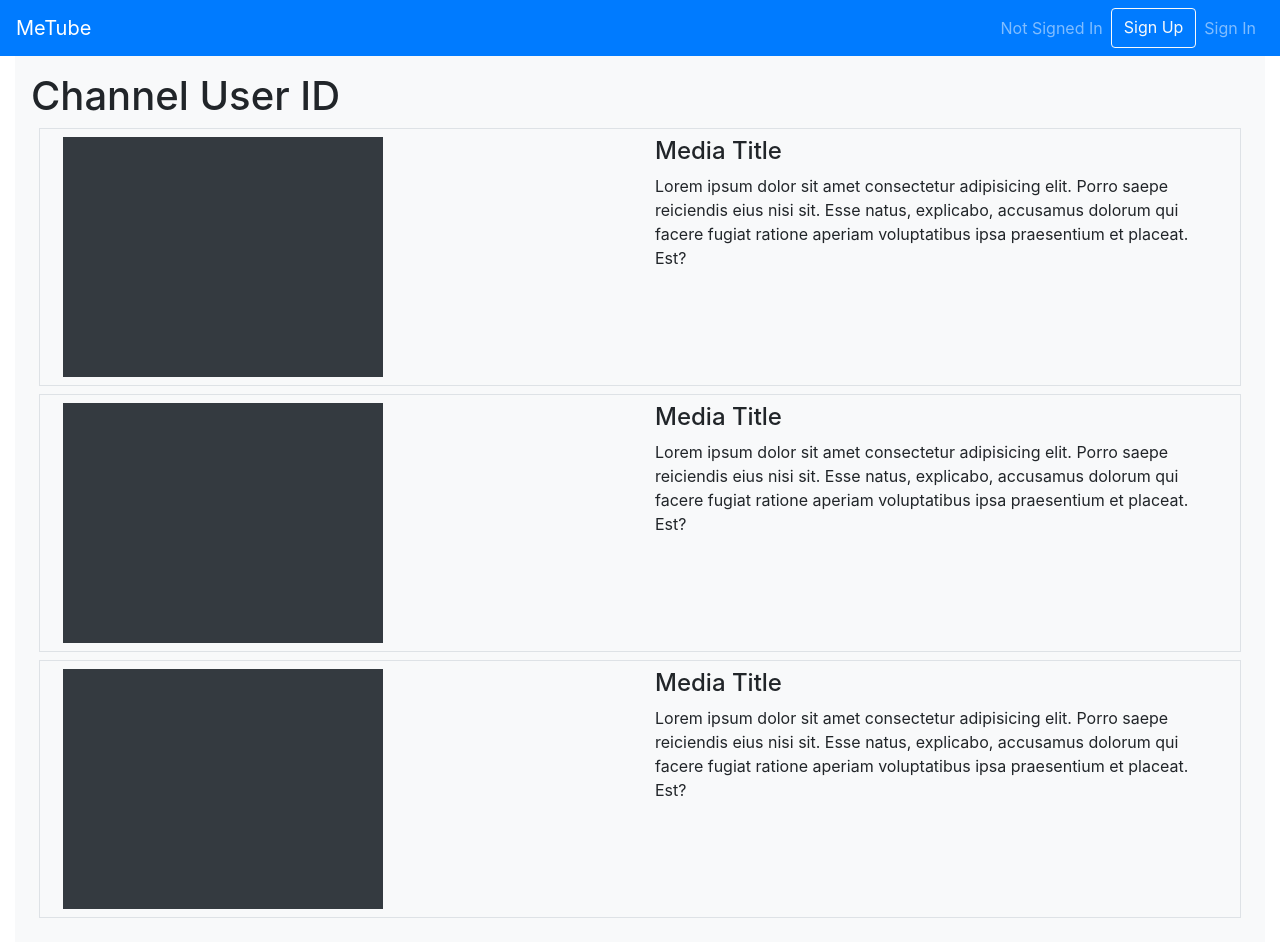
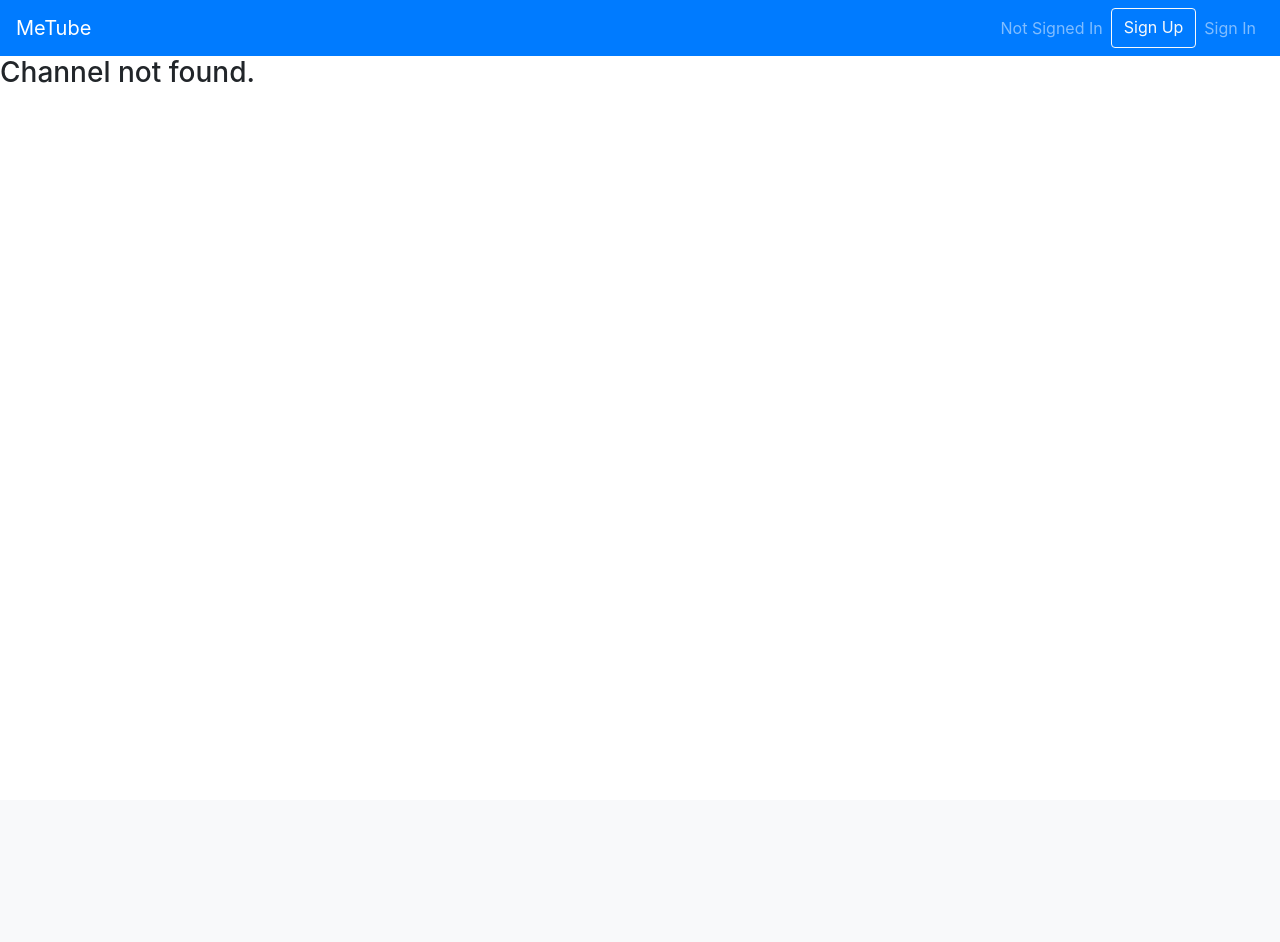
Before and after one commit to Cierraoliveira/CPSC4620, a PHP site: page /channelView.php in a window 1280 px wide. After the commit the page ends 83 px from the top, so only its background shows below. Run offline with PHP 8.4, Linux system fonts and the light colour scheme; data that the repository does not hold is empty.

Commit message:
Patched MediaThumbnail + added new ChannelView
- MediaThumbnail occurances should now query for Media_Type
- Redid ChannelView

```diff
--- a/root/browse.php
+++ b/root/browse.php
@@ -14,7 +14,7 @@
             "CPSC4620-MeTube_uk72"
         );
 
-        $stmt = $mysqli->prepare("SELECT Media_ID, Path, Title, Description FROM Media WHERE Category LIKE ?")
+        $stmt = $mysqli->prepare("SELECT Media_ID, Path, Title, Description, Media_Type FROM Media WHERE Category LIKE ?")
         or die("Error: ".$mysqli->error);
         $stmt->bind_param("s", $category);
         $stmt->execute();
@@ -25,7 +25,8 @@
                 $path = $row["Path"];
                 $title = $row["Title"];
                 $description = $row["Description"];
-                $category_media = $category_media . MediaThumbnail($media_id, $path, $title, $description);
+                $media_type = $row["Media_Type"];
+                $category_media = $category_media . MediaThumbnail($media_id, $path, $title, $description, $media_type);
             }
         }
 
--- a/root/channelView.php
+++ b/root/channelView.php
@@ -1,36 +1,55 @@
 <?php
-    function component_media() {
-        return "
-            <div class='row m-2 p-2 border'>
-                <div class='col'>
-                    <div class='bg-dark' style='width: 320px; height: 240px'></div>
-                </div>
-                <div class='col'>
-                    <h4>Media Title</h4>
-                    <p>Lorem ipsum dolor sit amet consectetur adipisicing elit. Porro saepe reiciendis eius nisi sit. Esse natus, explicabo, accusamus dolorum qui facere fugiat ratione aperiam voluptatibus ipsa praesentium et placeat. Est?</p>
-                </div>
-            </div>
-        ";
+    include("./components/Session.php");
+    include("./components/MediaThumbnail.php");
+
+    $user_id = "";
+    $user_uploads = "";
+
+    if (isset($_GET)) {
+        if (isset($_GET["id"])) {
+            $user_id = htmlspecialchars($_GET["id"]);
+
+            $mysqli = new mysqli(
+                "mysql1.cs.clemson.edu",
+                "CPSC4620MTb_8b5n",
+                "cpsc4620-metube",
+                "CPSC4620-MeTube_uk72"
+            );
+
+            $stmt = $mysqli->prepare("SELECT ID FROM Users WHERE ID=?")
+            or die("Error: ".$mysqli->error);
+            $stmt->bind_param("s", $user_id);
+            $stmt->execute();
+            $res = $stmt->get_result();
+            if ($res->num_rows != 0) {
+
+                // redirect to UserView
+                if ($user_id == $signed_in_user_id) {
+                    header("Location: "."./userView.php");
+                    die();
+                }
+
+                $stmt = $mysqli->prepare("SELECT Media_ID, Path, Title, Description, Media_Type FROM Media WHERE User_ID=?")
+                or die("Error: ".$mysqli->error);
+                $stmt->bind_param("s", $user_id);
+                $stmt->execute();
+                $res = $stmt->get_result();
+                if ($res->num_rows != 0) {
+                    while ($row = $res->fetch_assoc()) {
+                        $media_id = $row["Media_ID"];
+                        $path = $row["Path"];
+                        $title = $row["Title"];
+                        $description = $row["Description"];
+                        $media_type = $row["Media_Type"];
+                        $user_uploads = $user_uploads . MediaThumbnail($media_id, $path, $title, $description, $media_type);
+                    }
+                }
+            } else {
+                $user_id = "";
+            }
+            $mysqli->close();
+        }
     }
-
-    function component_msg() {
-        return "
-            <div class='text-left'>
-                <p class='mb-0 text-primary'>User:</p>
-                <p class='border-bottom'>Lorem ipsum dolor sit amet consectetur adipisicing elit. Nemo architecto iste temporibus hic, sint consequatur ipsam porro quam labore suscipit. Labore incidunt ducimus recusandae asperiores perspiciatis accusamus, sint rerum iusto?</p>
-            </div>
-        ";
-    }
-
-    function component_msg_reply() {
-        return "
-            <div class='text-right'>
-                <p class='mb-0 text-warning'>User:</p>
-                <p class='border-bottom'>Lorem ipsum dolor sit amet consectetur adipisicing elit. Nemo architecto iste temporibus hic, sint consequatur ipsam porro quam labore suscipit. Labore incidunt ducimus recusandae asperiores perspiciatis accusamus, sint rerum iusto?</p>
-            </div>
-        ";
-    }
-
 ?>
 
 <!DOCTYPE html>
@@ -45,41 +64,24 @@
 </head>
 <body>
     <?php include("./components/NavBar.php"); ?>
+    <h3><?php echo ($user_id) ? $user_id : "Channel not found." ?></h3>
+    <?php
+        if (!$user_id) {
+            echo "</body></html>";
+            exit();
+        }
+    ?>
     <div class="container-fluid">
-        <div class="row g-2">
-            <div class="col">
-                <div class="p-3 bg-light">
-                    <h1>Channel User ID</h1>
-                        <?php echo component_media(); ?>
-                        <?php echo component_media(); ?>
-                        <?php echo component_media(); ?>
-                    </div>
+        <div class="row">
+            <div class="col-8">
+                <h4>Uploads</h4>
+                <div style='max-height:500px; overflow-y:scroll'>
+                    <?php echo ($user_uploads) ? $user_uploads : "No media found."; ?>
                 </div>
             </div>
             <?php
                 if ($signed_in_user_id) {
-                    echo "
-                    <div class='col-4'>
-                        <div class='p-3 bg-light'>
-                            <div class='mb-3'>
-                                <a href='#' class='btn btn-danger'>Subscribe</a>
-                                <a href='#' class='btn btn-warning'>Add Contact</a>
-                            </div>
-                            <h4>Messaging</h4>
-                            <div class='container bg-white mb-3' style='height: 500px; overflow-y: scroll'>";
-                                echo component_msg();
-                                echo component_msg_reply();
-                                echo component_msg();
-                    echo "
-                            </div>
-                            <form action='' method='post'>
-                                <div class='form-group'>
-                                    <input type='text' class='form-control mb-3' placeholder='Message' name='message'>
-                                    <input type='submit' value='Send' class='btn btn-primary'>
-                                </div>
-                            </form>
-                        </div>
-                    </div>";
+                    include("./components/ChannelSidePanel.php");
                 }
             ?>
         </div>
--- a/root/upload.php
+++ b/root/upload.php
@@ -56,7 +56,6 @@
             };
             // close connection
             $mysqli->close();
-            echo $media_type;
             header("Location: "."./userView.php");
             die();
         } else {
```
Also changed, not shown: root/components/ChannelSidePanel.php (added, +18 -0 lines), root/homepage.php (+6 -4 lines), root/uploads/6192f03931a092021-11-15_18-41-45castle.jpg (added), root/uploads/6192f0672e8302021-11-15_18-42-31bat.jpg (added), root/uploads/6192f08659d642021-11-15_18-43-02garlic.jpeg (added), 1 other file.
